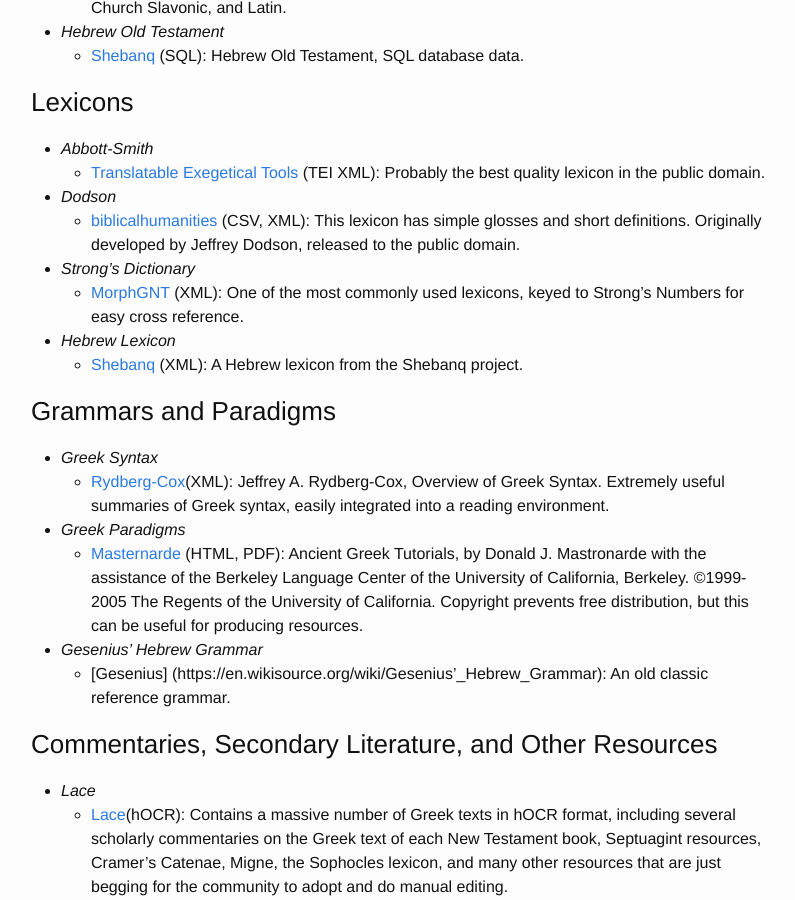
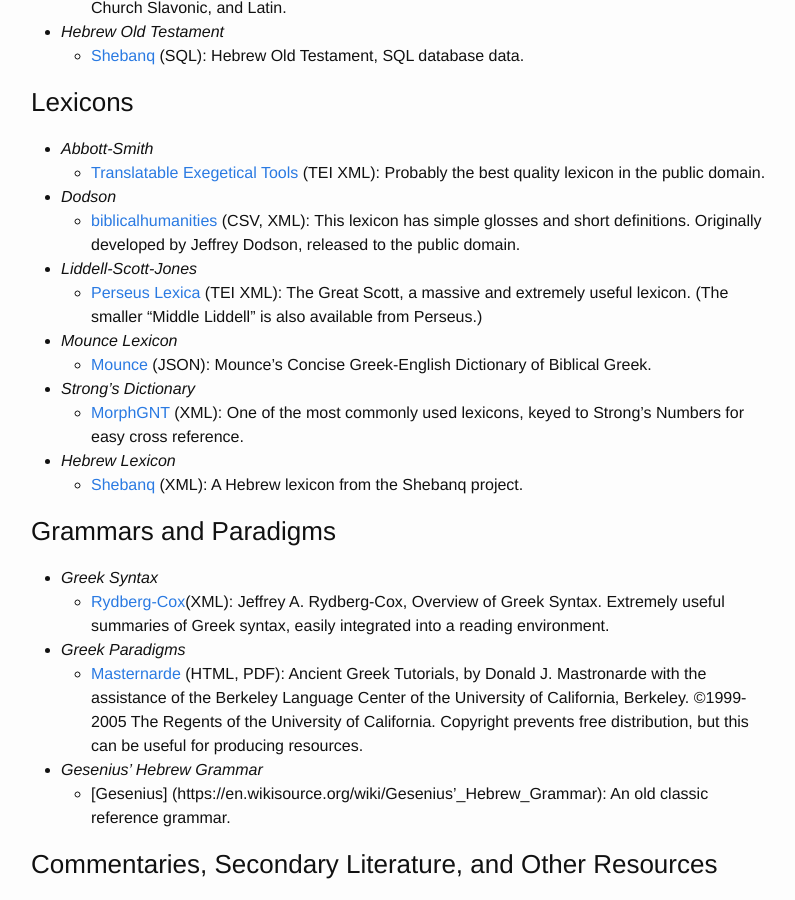
Before and after one commit to biblicalhumanities/biblicalhumanities.github.io, a Jekyll site: the page built from dashboard.md, in a window 1280 px wide and 900 px high, scrolled down 1710 px. Shown: the whole window, without its empty margins (239-1034 px from the left). Built offline with Jekyll 4.4.1, drawn with Linux system fonts in a browser that asks for light colours.

Commit message:
Added LSJ and Mounce to dashboard.

```diff
--- a/dashboard.md
+++ b/dashboard.md
@@ -66,6 +66,10 @@
   - [Translatable Exegetical Tools](https://github.com/translatable-exegetical-tools/Abbott-Smith) (TEI XML): Probably the best quality lexicon in the public domain.
 - *Dodson*
   - [biblicalhumanities](https://github.com/biblicalhumanities/Dodson-Greek-Lexicon) (CSV, XML): This lexicon has simple glosses and short definitions. Originally developed by Jeffrey Dodson, released to the public domain.
+- *Liddell-Scott-Jones*
+  - [Perseus Lexica](https://github.com/PerseusDL/lexica) (TEI XML): The Great Scott, a massive and extremely useful lexicon. (The smaller "Middle Liddell" is also available from Perseus.)
+- *Mounce Lexicon*
+  - [Mounce](https://github.com/billmounce/dictionary) (JSON): Mounce's Concise Greek-English Dictionary of Biblical Greek.
 - *Strong's Dictionary*
   - [MorphGNT](https://github.com/morphgnt/strongs-dictionary-xml) (XML): One of the most commonly used lexicons, keyed to Strong's Numbers for easy cross reference.
 - *Hebrew Lexicon*
```
